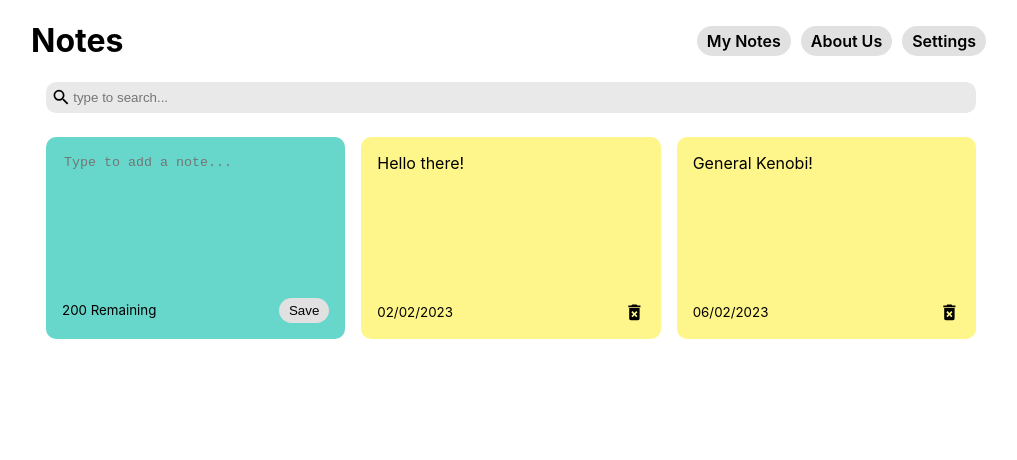
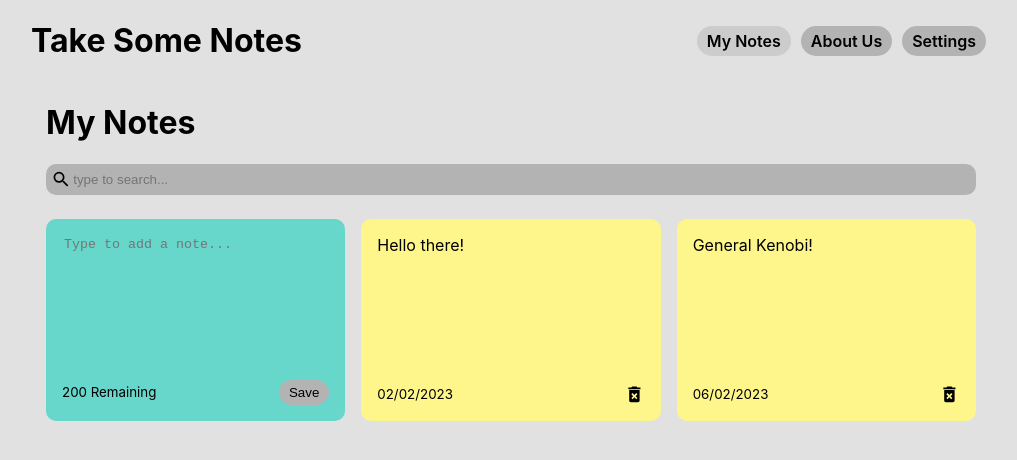
Before and after one commit to mihai-radulescu/React-Notes-App, a React (Create React App) app in the folder notes-app/: page / in a window 1280 px wide. Shown: the top 460 px of the page, without its empty margins (129-1146 px from the left). Built offline with nearby package versions, Linux system fonts and the light colour scheme; data requests are answered from the project's data file.

Commit message:
Updated README file

```diff
--- a/notes-app/src/components/Header.js
+++ b/notes-app/src/components/Header.js
@@ -4,7 +4,7 @@ import {
 	BrowserRouter as Router,
 	Routes,
 	Route,
-	Link
+	NavLink as Link
   } from "react-router-dom";
 
 import AboutUs from '../pages/AboutUs';
@@ -15,11 +15,11 @@ const Header = () => {
 	return (
 		<Router>
 			<div className='header'>
-				<h1>Notes</h1>
+				<h1>Take Some Notes</h1>
 				<div>
-					<Link to='/' className='navigation'>My Notes</Link>
-					<Link to='/about' className='navigation'>About Us</Link>
-					<Link to='/settings' className='navigation'>Settings</Link>
+					<Link exact activeClassName='active' to='/' className='navigation'>My Notes</Link>
+					<Link activeClassName='active' to='/about' className='navigation'>About Us</Link>
+					<Link activeClassName='active' to='/settings' className='navigation'>Settings</Link>
 				</div>
 
 			</div>
--- a/notes-app/src/index.css
+++ b/notes-app/src/index.css
@@ -5,6 +5,7 @@ body {
     sans-serif;
   -webkit-font-smoothing: antialiased;
   -moz-osx-font-smoothing: grayscale;
+  background-color: #e1e1e1;
 }
 
 code {
@@ -51,7 +52,7 @@ code {
 .search {
 	display: flex;
 	align-items: center;
-	background-color: rgb(233, 233, 233);
+	background-color: #b3b3b3;
 	border-radius: 10px;
 	padding: 5px;
 	margin-bottom: 1.5em;
@@ -59,7 +60,7 @@ code {
 
 .search input {
 	border: none;
-	background-color: rgb(233, 233, 233);
+	background-color: #b3b3b3;
 	width: 100%;
 }
 
@@ -74,7 +75,7 @@ code {
 }
 
 .navigation {
-	background-color: #e1e1e1;
+	background-color: #b3b3b3;
 	border: none;
 	border-radius: 15px;
 	padding: 5px 10px 5px 10px;
@@ -85,8 +86,12 @@ code {
 }
 
 .navigation:hover {
-	background-color: #ededed;
+	background-color: #cccccc;
 	cursor: pointer;
+}
+
+.active {
+	background-color: #cccccc;
 }
 
 .note.new {
@@ -104,13 +109,13 @@ textarea:focus {
 }
 
 .save {
-	background-color: #e1e1e1;
+	background-color: #b3b3b3;
 	border: none;
 	border-radius: 15px;
 	padding: 5px 10px 5px 10px;
 }
 
 .save:hover {
-	background-color: #ededed;
+	background-color: #cccccc;
 	cursor: pointer;
 }
--- a/notes-app/src/pages/AboutUs.js
+++ b/notes-app/src/pages/AboutUs.js
@@ -19,7 +19,7 @@ const AboutUs = () => {
     ];
 
     return (
-        <div>
+        <div className="container">
             <h1>About Us</h1>
             <NotesList notes={notes} handleAddNote={""} handleDeleteNote={""} showInfo={false}/>
         </div>
--- a/notes-app/src/pages/MyNotes.js
+++ b/notes-app/src/pages/MyNotes.js
@@ -58,6 +58,8 @@ const MyNotes = () => {
 
     return (
         <div class='container'>
+            <h1>My Notes</h1>
+
             <Search handleSearchNote={setSearchText} />
 
             <NotesList
--- a/notes-app/src/pages/Settings.js
+++ b/notes-app/src/pages/Settings.js
@@ -13,7 +13,7 @@ const Settings = () => {
     ];
 
     return (
-        <div>
+        <div className="container">
             <h1>Settings</h1>
             <NotesList notes={notes} handleAddNote={""} handleDeleteNote={""} showInfo={false}/>
         </div>
```
Also changed, not shown: notes-app/not db.json (deleted, +0 -55 lines), 2 other files (tests, documents, lock files or other folders).
